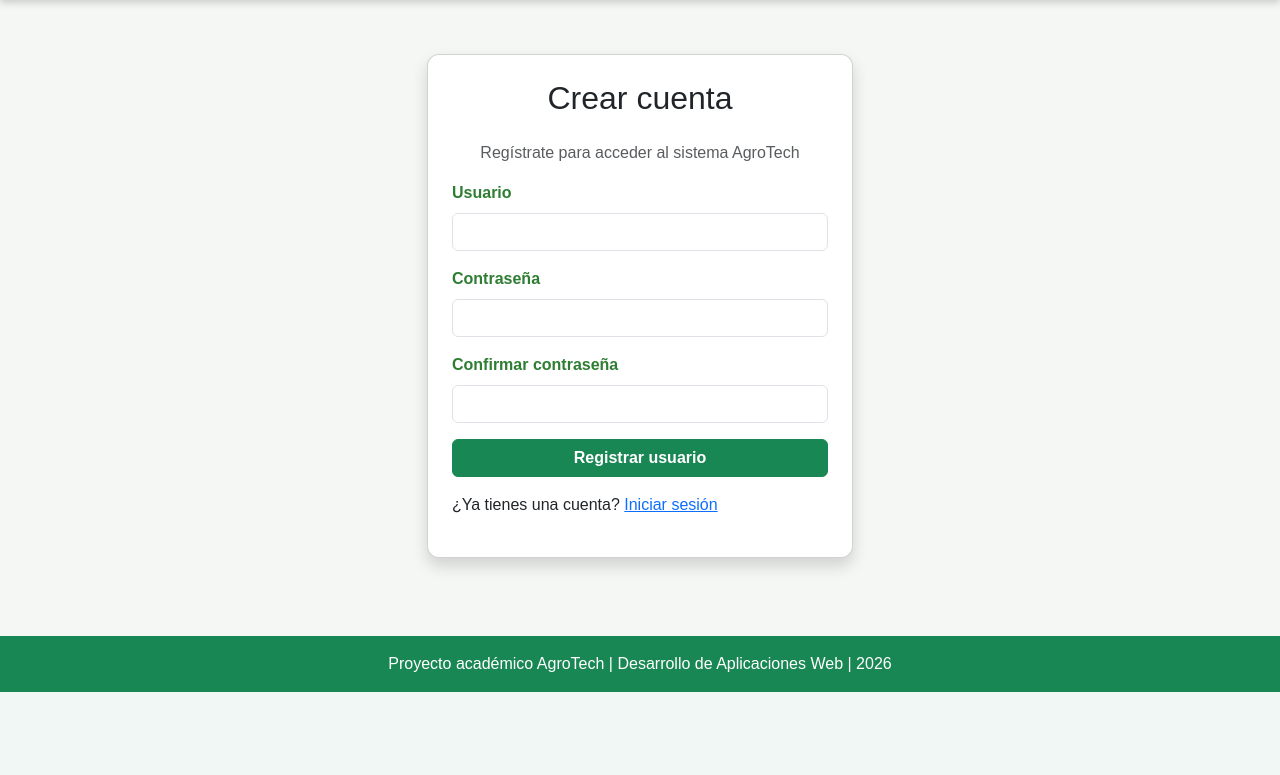
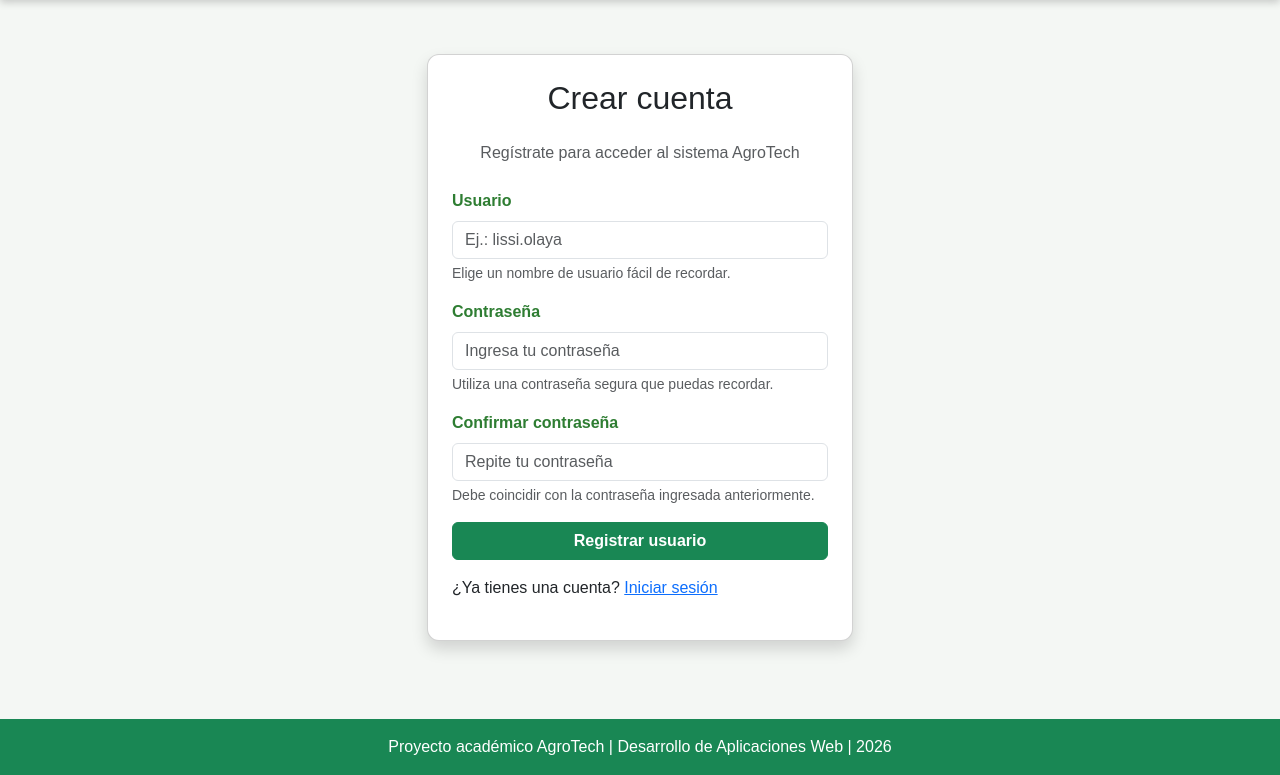
Before and after one commit to JeisonG2003/Desarrollo-Aplicaciones-Web-General, a Flask app: page /registro in a window 1280 px wide. Shown: the part 227-1002 px from the top of the page. Before the commit the page ends 919 px from the top, so only its background shows below. Run offline with Flask 3, Linux system fonts and the light colour scheme; some libraries are stand-ins or nearby versions.

Commit message:
Actualización del registro de datos

```diff
--- a/templates/registro.html
+++ b/templates/registro.html
@@ -20,7 +20,7 @@ Registro de usuario - AgroTech
                         Crear cuenta
                     </h2>
 
-                    <p class="text-center text-muted">
+                    <p class="text-center text-muted mb-4">
                         Regístrate para acceder al sistema AgroTech
                     </p>
 
@@ -28,37 +28,70 @@ Registro de usuario - AgroTech
 
                         {{ form.hidden_tag() }}
 
+                        <!-- Usuario -->
                         <div class="mb-3">
+
                             {{ form.usuario.label(class="form-label") }}
-                            {{ form.usuario(class="form-control") }}
+
+                            {{ form.usuario(
+                                class="form-control",
+                                placeholder="Ej.: lissi.olaya"
+                            ) }}
+
+                            <div class="form-text">
+                                Elige un nombre de usuario fácil de recordar.
+                            </div>
 
                             {% for error in form.usuario.errors %}
                                 <div class="text-danger small">
                                     {{ error }}
                                 </div>
                             {% endfor %}
+
                         </div>
 
+                        <!-- Contraseña -->
                         <div class="mb-3">
+
                             {{ form.password.label(class="form-label") }}
-                            {{ form.password(class="form-control") }}
+
+                            {{ form.password(
+                                class="form-control",
+                                placeholder="Ingresa tu contraseña"
+                            ) }}
+
+                            <div class="form-text">
+                                Utiliza una contraseña segura que puedas recordar.
+                            </div>
 
                             {% for error in form.password.errors %}
                                 <div class="text-danger small">
                                     {{ error }}
                                 </div>
                             {% endfor %}
+
                         </div>
 
+                        <!-- Confirmar contraseña -->
                         <div class="mb-3">
+
                             {{ form.confirmar_password.label(class="form-label") }}
-                            {{ form.confirmar_password(class="form-control") }}
+
+                            {{ form.confirmar_password(
+                                class="form-control",
+                                placeholder="Repite tu contraseña"
+                            ) }}
+
+                            <div class="form-text">
+                                Debe coincidir con la contraseña ingresada anteriormente.
+                            </div>
 
                             {% for error in form.confirmar_password.errors %}
                                 <div class="text-danger small">
                                     {{ error }}
                                 </div>
                             {% endfor %}
+
                         </div>
 
                         {{ form.enviar(class="btn btn-success w-100") }}
```
